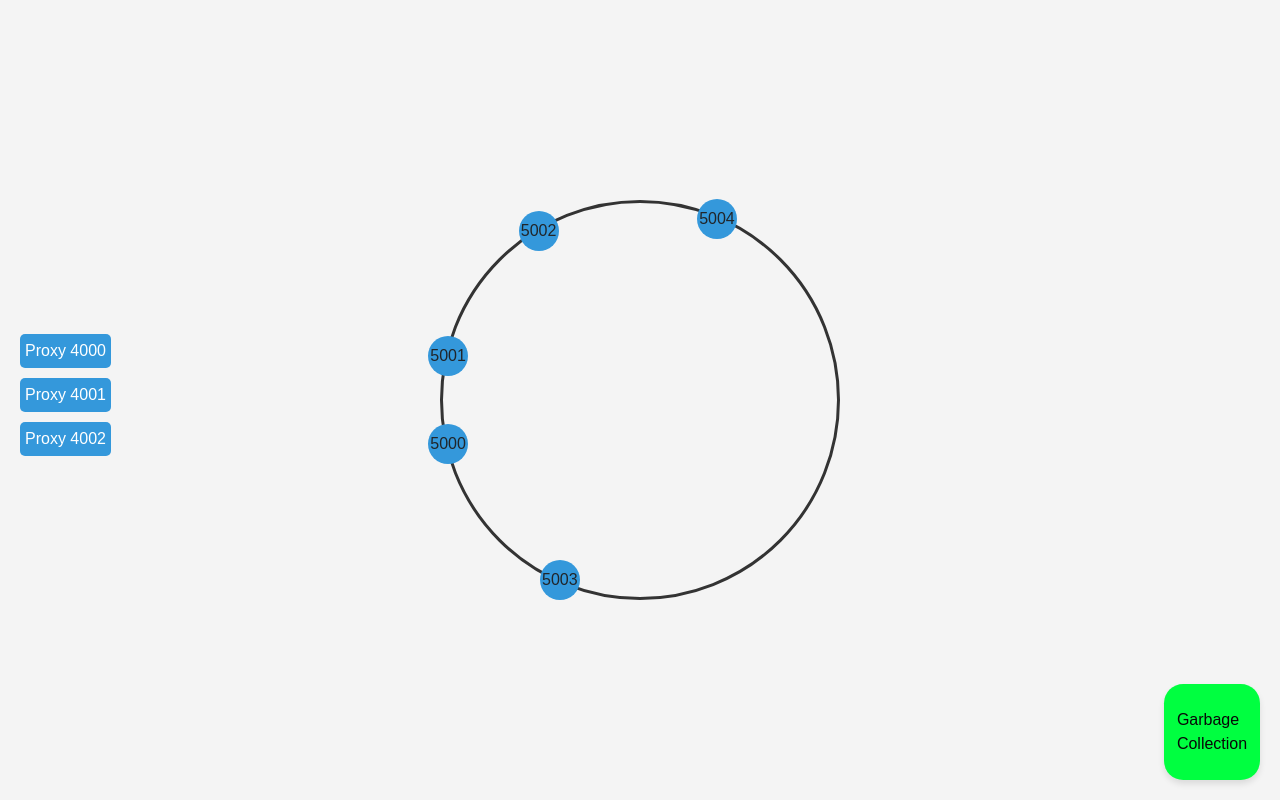
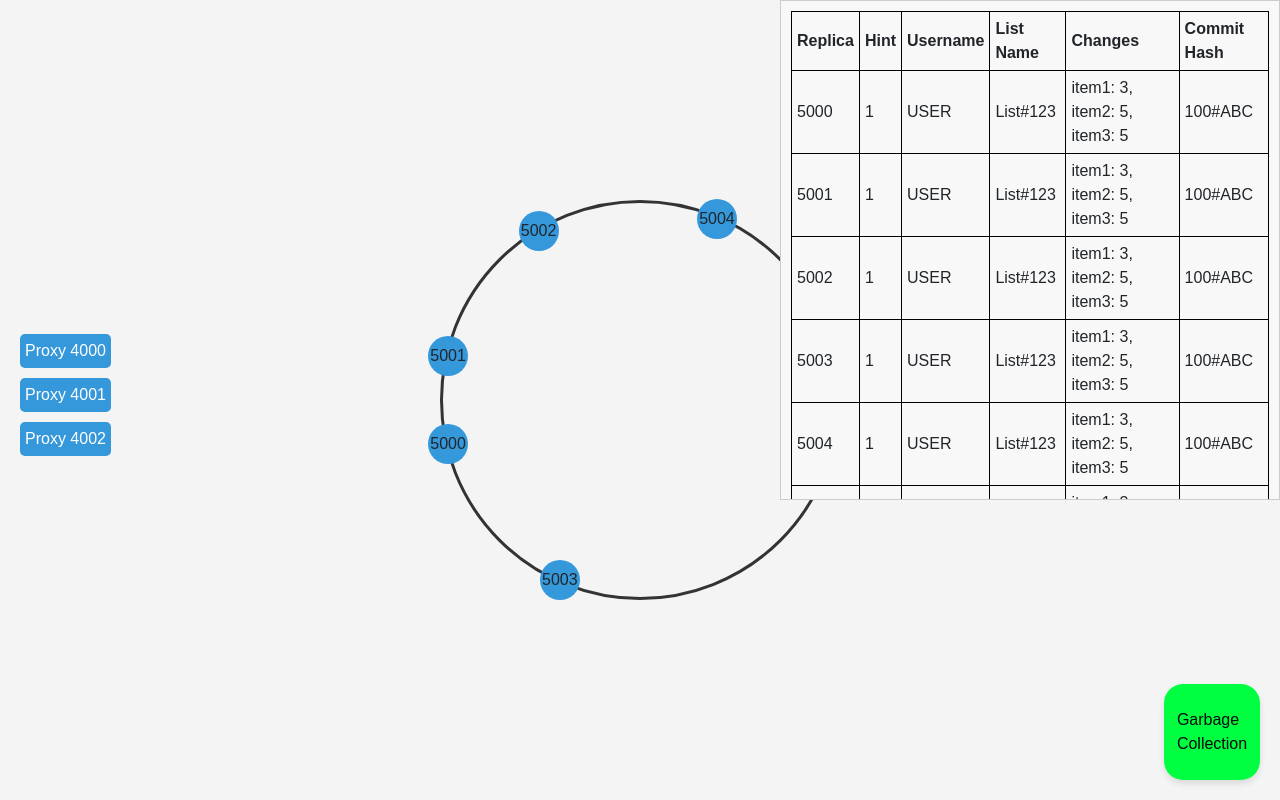
Before and after one commit to m21ark/sdle, a website: page control_panel/index.html in a window 1280 px wide. Drawn offline with nearby package versions, Linux system fonts and the light colour scheme.

Commit message:
hinted handoff table

```diff
--- a/control_panel/index.html
+++ b/control_panel/index.html
@@ -42,6 +42,7 @@
             padding: 5px;
             color: white;
         }
+
         .list-node.active {
 
             background-color: #ec0b0b;
@@ -121,6 +122,16 @@
             font-weight: bold;
 
         }
+
+        table {
+            border-collapse: collapse;
+        }
+
+        th,
+        td {
+            border: 1px solid black;
+            padding: 5px;
+        }
     </style>
 </head>
 
@@ -156,6 +167,96 @@
     <div id="garbage-collection" style="padding: 3em;"> Garbage Collection </div>
 
     <script>
+
+        // Create a new div element
+        let hintsWindow = document.createElement('div');
+
+        // Style the div to appear in the right corner of the page
+        hintsWindow.style.position = 'fixed';
+        hintsWindow.style.right = '0';
+        hintsWindow.style.top = '0';
+        hintsWindow.style.width = '500px';
+        hintsWindow.style.height = '500px';
+        hintsWindow.style.overflow = 'auto'; // Add this line to make it scrollable
+        hintsWindow.style.backgroundColor = '#f8f8f8';
+        hintsWindow.style.border = '1px solid #ccc';
+        hintsWindow.style.padding = '10px';
+
+        // Populate the div with the hints data
+        let hintsData = {
+            "hints": {
+                "5000": [
+                    {
+                        "commit_data": { "delta": { "item1": 3, "item2": 5, "item3": 5 } },
+                        "username": "USER",
+                        "listName": "List#123",
+                        "commitHash": "100#ABC"
+                    }
+                ],
+                "5001": [
+                    {
+                        "commit_data": { "delta": { "item1": 3, "item2": 5, "item3": 5 } },
+                        "username": "USER",
+                        "listName": "List#123",
+                        "commitHash": "100#ABC"
+                    }
+                ],
+                "5002": [
+                    {
+                        "commit_data": { "delta": { "item1": 3, "item2": 5, "item3": 5 } },
+                        "username": "USER",
+                        "listName": "List#123",
+                        "commitHash": "100#ABC"
+                    }
+                ],"5003": [
+                    {
+                        "commit_data": { "delta": { "item1": 3, "item2": 5, "item3": 5 } },
+                        "username": "USER",
+                        "listName": "List#123",
+                        "commitHash": "100#ABC"
+                    }
+                ]
+                ,"5004": [
+                    {
+                        "commit_data": { "delta": { "item1": 3, "item2": 5, "item3": 5 } },
+                        "username": "USER",
+                        "listName": "List#123",
+                        "commitHash": "100#ABC"
+                    }
+                ],
+                "5005": [
+                    {
+                        "commit_data": { "delta": { "item1": 3, "item2": 5, "item3": 5 } },
+                        "username": "USER",
+                        "listName": "List#123",
+                        "commitHash": "100#ABC"
+                    }
+                ]
+            }
+        };
+
+        function simplifyHintsData(hintsData) {
+            let simplifiedData = '<table><tr><th>Replica</th><th>Hint</th><th>Username</th><th>List Name</th><th>Changes</th><th>Commit Hash</th></tr>';
+
+            for (let key in hintsData.hints) {
+                console.log(key);
+                hintsData.hints[key].forEach((hint, index) => {
+                    let changes = Object.entries(hint.commit_data.delta).map(([item, count]) => `${item}: ${count}`).join(', ');
+                    simplifiedData += `<tr><td>${key}</td><td>${index + 1}</td><td>${hint.username}</td><td>${hint.listName}</td><td>${changes}</td><td>${hint.commitHash}</td></tr>`;
+                });
+            }
+
+            simplifiedData += '</table>';
+
+            return simplifiedData;
+        }
+
+        let simplifiedData = simplifyHintsData(hintsData);
+
+        hintsWindow.innerHTML = simplifiedData;
+
+        // Append the div to the body
+        document.body.appendChild(hintsWindow);
         // You can use JavaScript to dynamically manage the nodes based on your data
         // For example, you can add event listeners to the nodes for interaction.
         const ringContainer = document.getElementById('ring-container');
```
